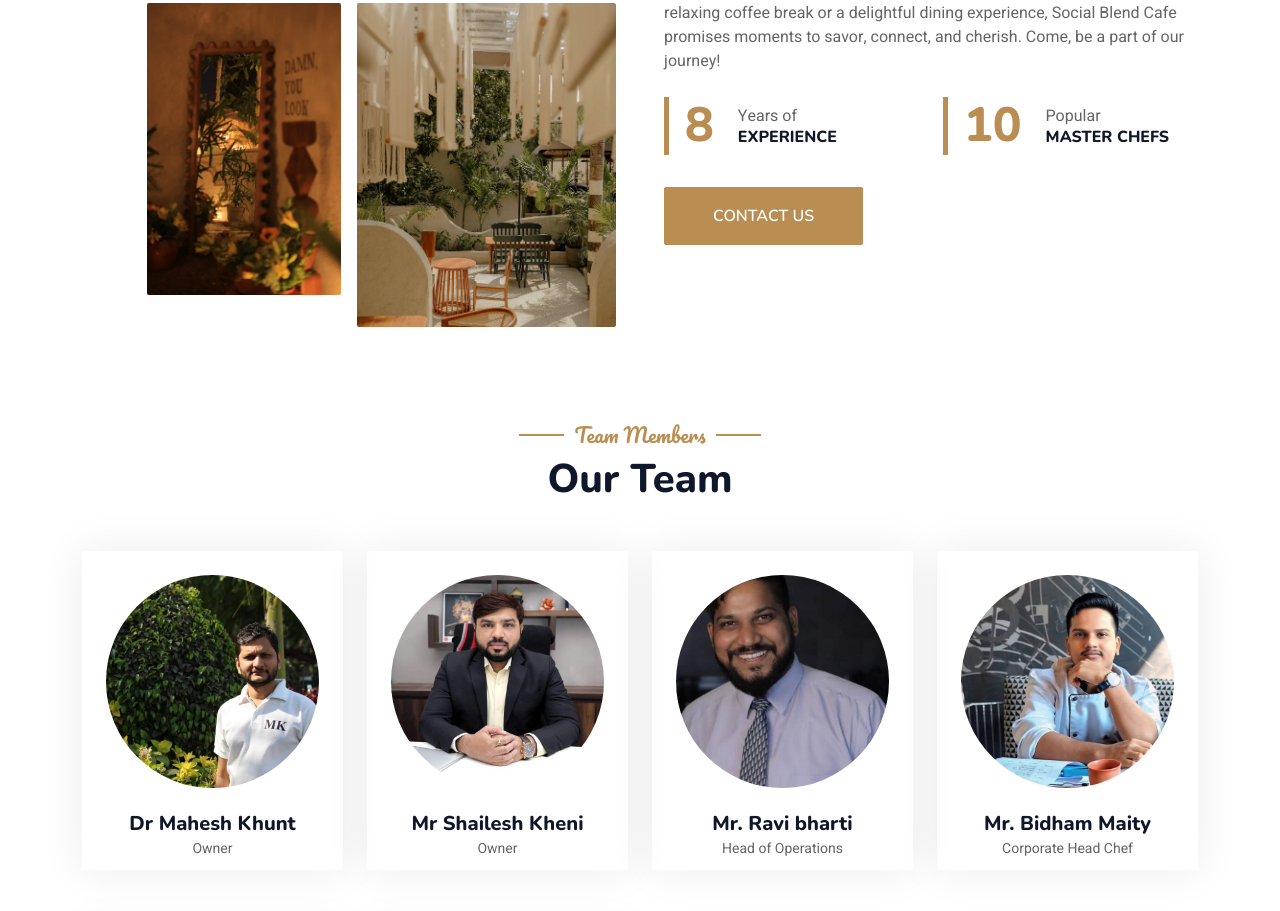
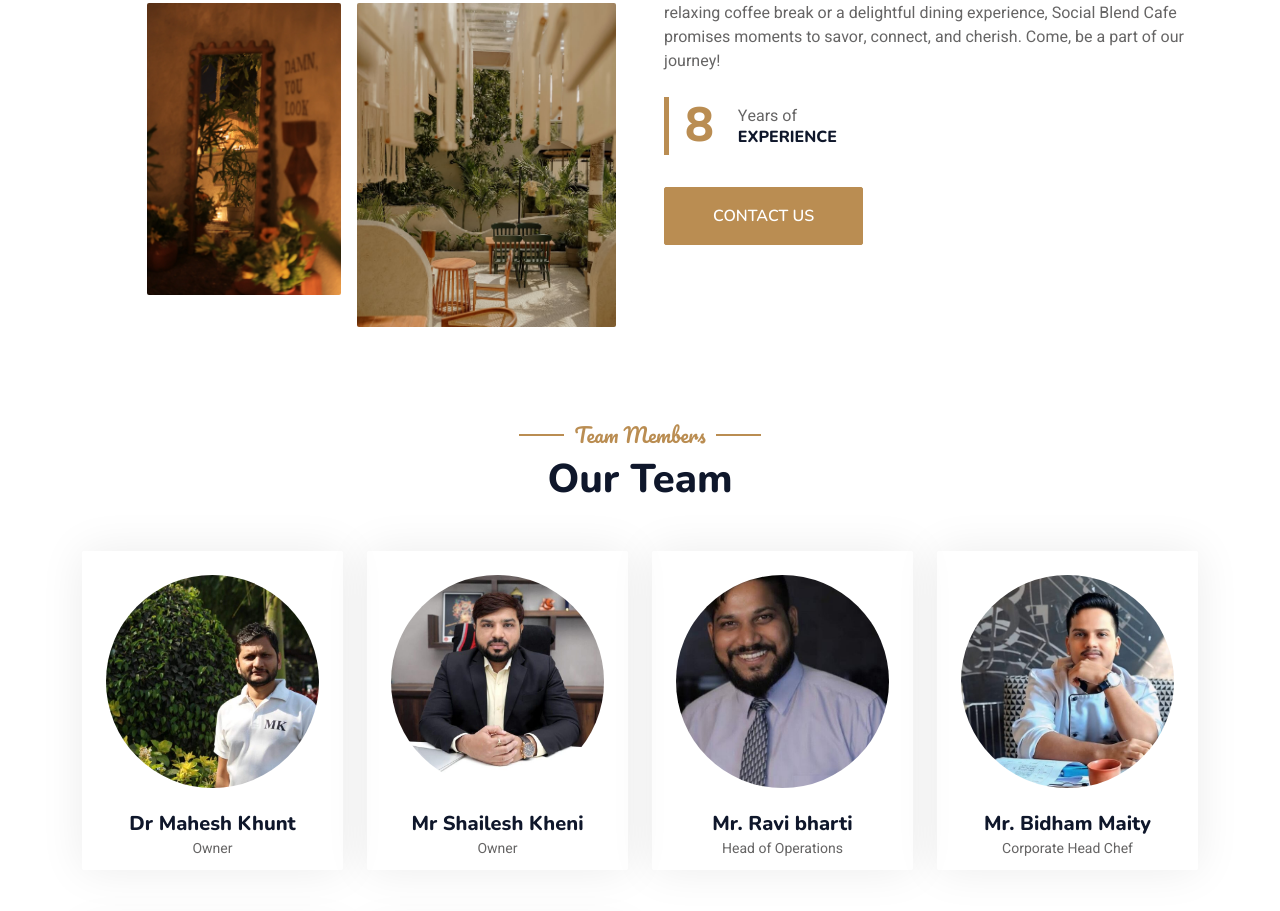
Before and after one commit to DVSbaraiya/social-blen, a plain HTML site: page about.html in a window 1280 px wide. Shown: the part 894-1805 px from the top of the page. Drawn offline with nearby package versions, Linux system fonts and the light colour scheme.

Commit message:
remove 10 chefs

```diff
--- a/about.html
+++ b/about.html
@@ -143,7 +143,7 @@
                                     </div>
                                 </div>
                             </div>
-                            <div class="col-sm-6">
+                            <!-- <div class="col-sm-6">
                                 <div class="d-flex align-items-center border-start border-5 border-primary px-3">
                                     <h1 class="flex-shrink-0 display-5 text-primary mb-0" data-toggle="counter-up">10
                                     </h1>
@@ -152,7 +152,7 @@
                                         <h6 class="text-uppercase mb-0">Master Chefs</h6>
                                     </div>
                                 </div>
-                            </div>
+                            </div> -->
                         </div>
                         <a class="btn btn-primary py-3 px-5 mt-2"
                             href="https://api.whatsapp.com/send?phone=9924574894&text=Hello, i want to know about Social Blend.">Contact
```
Also changed, not shown: index.html (+2 -2 lines).
